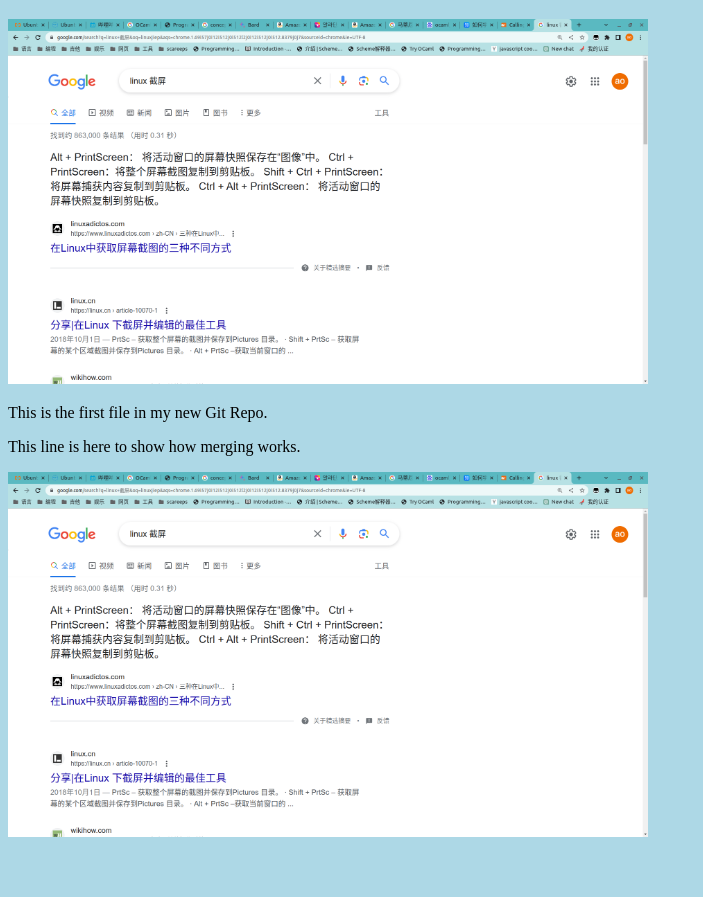
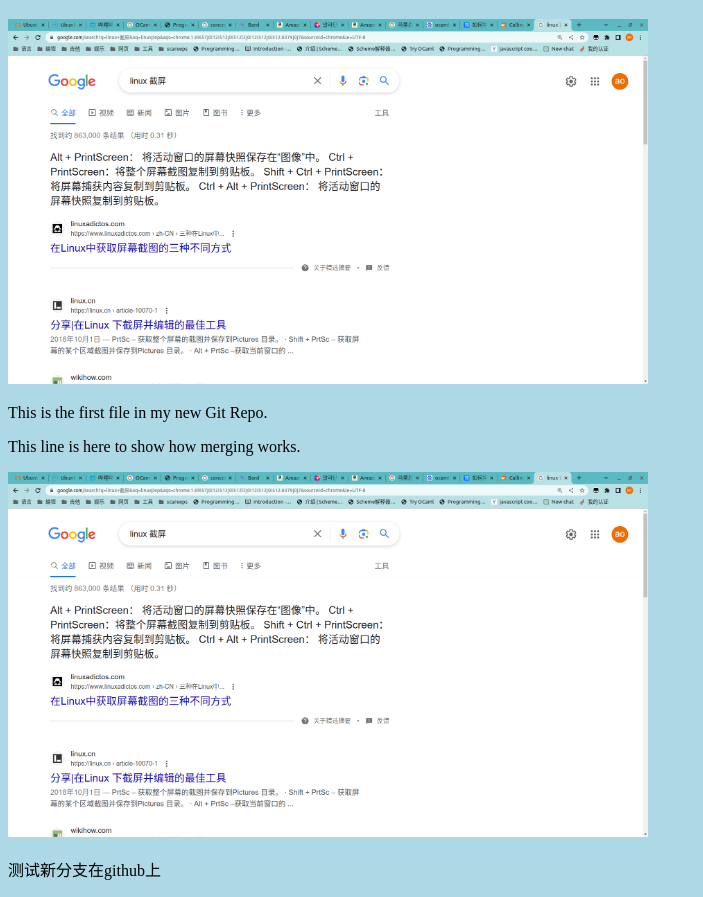
Before and after one commit to benjamin12342/hello-world, a plain HTML site: page index.html in a window 1280 px wide. Shown: the part 61-958 px from the top of the page, without its empty margins (0-703 px from the left). Before the commit the page ends 910 px from the top, so only its background shows below. Drawn offline with Linux system fonts and the light colour scheme.

Commit message:
Update index.html
测试新分支

```diff
--- a/index.html
+++ b/index.html
@@ -11,6 +11,6 @@
 <p>This is the first file in my new Git Repo.</p>
 <p>This line is here to show how merging works.</p>
 <div><img src="img_hello_git.jpg" alt="Hello Git" style="width:100%;max-width:640px"></div>
-
+<p>测试新分支在github上</p>
 </body>
 </html>
```
